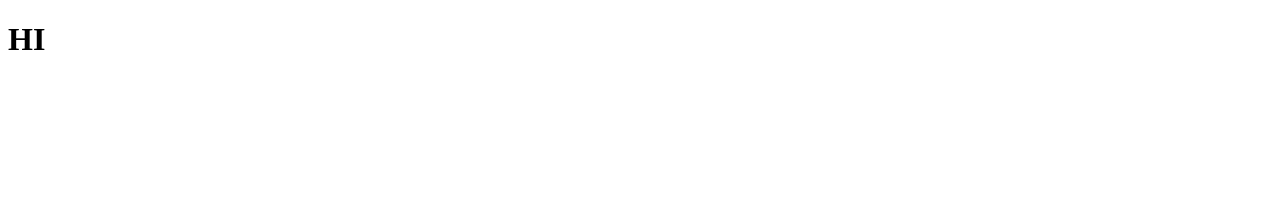
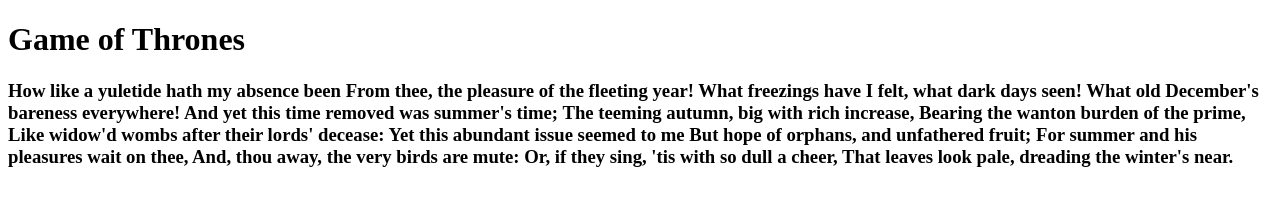
Before and after one commit to JonathanPMohan/js-part-deux, a plain HTML site: page index.html in a window 1280 px wide. Drawn offline with Linux system fonts and the light colour scheme.

Commit message:
Updated JS

```diff
--- a/index.html
+++ b/index.html
@@ -7,7 +7,9 @@
     <title>JS Part Deux</title>
 </head>
 <body>
-    <h1 id='hi'>HI</h1>
-<script src="main.js"></script>
+    <h1 id="hi">Game of Thrones</h1>
+    <div id="sonnet"></div>
+<!-- <script src="main.js"></script> -->
+<script src="stringchallenge.js"></script>
 </body>
 </html>
--- /dev/null
+++ b/stringchallenge.js
@@ -0,0 +1,16 @@
+const sonnet = "How like a winter hath my absence been From thee, the pleasure of the fleeting year! What freezings have I felt, what dark days seen! What old December's bareness everywhere! And yet this time removed was summer's time; The teeming autumn, big with rich increase, Bearing the wanton burden of the prime, Like widow'd wombs after their lords' decease: Yet this abundant issue seemed to me But hope of orphans, and unfathered fruit; For summer and his pleasures wait on thee, And, thou away, the very birds are mute: Or, if they sing, 'tis with so dull a cheer, That leaves look pale, dreading the winter's near.";
+
+
+//Find and output the starting position of the word "orphans". (use a console.log for this)
+console.log("index of orphans", sonnet.indexOf("orphans"));
+///Output the number of characters in the sonnet.(use a console.log for this)
+console.log("num of chars", sonnet.length);
+
+//Replace the first occurance of the string "winter" with "yuletide".
+let newSonnet = sonnet.replace("winter", "yuletide");
+//Replace all occurances of the string "the" with "a large".
+
+newSonnet.replace(/ the /g, " a large ");
+
+const sonnetDiv = document.getElementById('sonnet');
+sonnetDiv.innerHTML = `<h3>${newSonnet}</h3>`;
```
